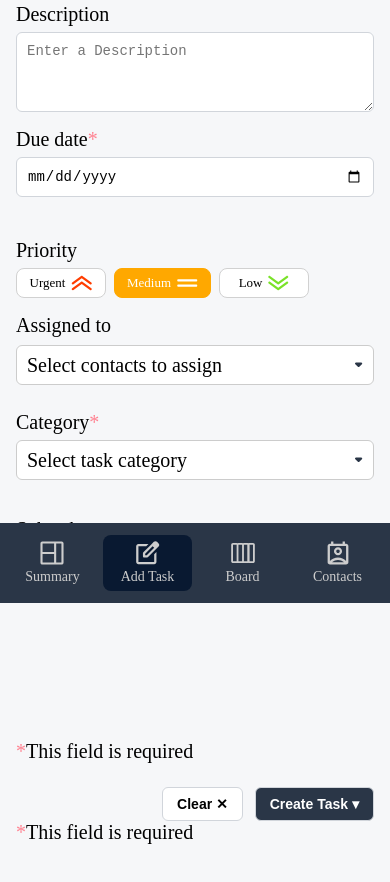
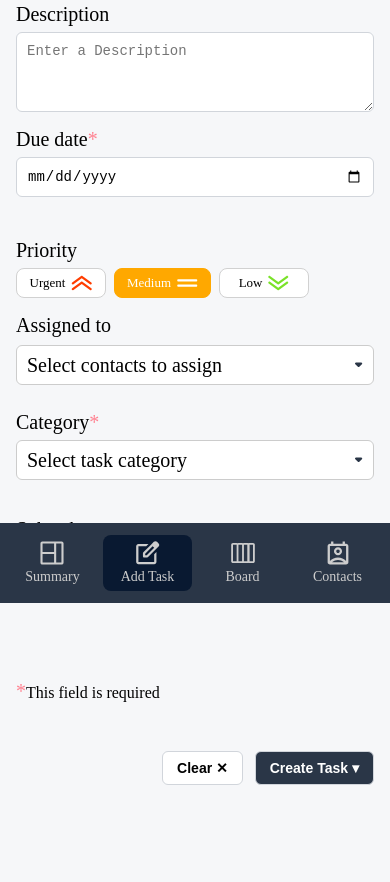
Before and after one commit to SurabLink/join_2.0, a website: page addTask.html in a window 390 px wide. Shown: the part 241-1123 px from the top of the page. Drawn offline with Linux system fonts and the light colour scheme; no server answers; sample sign-in values are in the browser's storage.

Commit message:
Update addTask.css

```diff
--- a/styles/addTask.css
+++ b/styles/addTask.css
@@ -100,6 +100,10 @@ textarea {
 
 .note {
   font-size: 20px;
+}
+
+.note-inline {
+  display: none;
 }
 
 /* Validierung - Fehler */
@@ -550,6 +554,22 @@ transform: scale(1.1);
   }
 }
 
+@media (max-width: 500px) {
+  .note-inline {
+    display: block;
+    margin-bottom: 24px;
+    font-size: 16px;
+  }
+
+  .note-outside {
+    display: none;
+  }
+
+  .subtask-list {
+  height: 70px;
+}
+}
+
 @media (max-width: 480px) {
   h1 {
     font-size: 24px;
```
